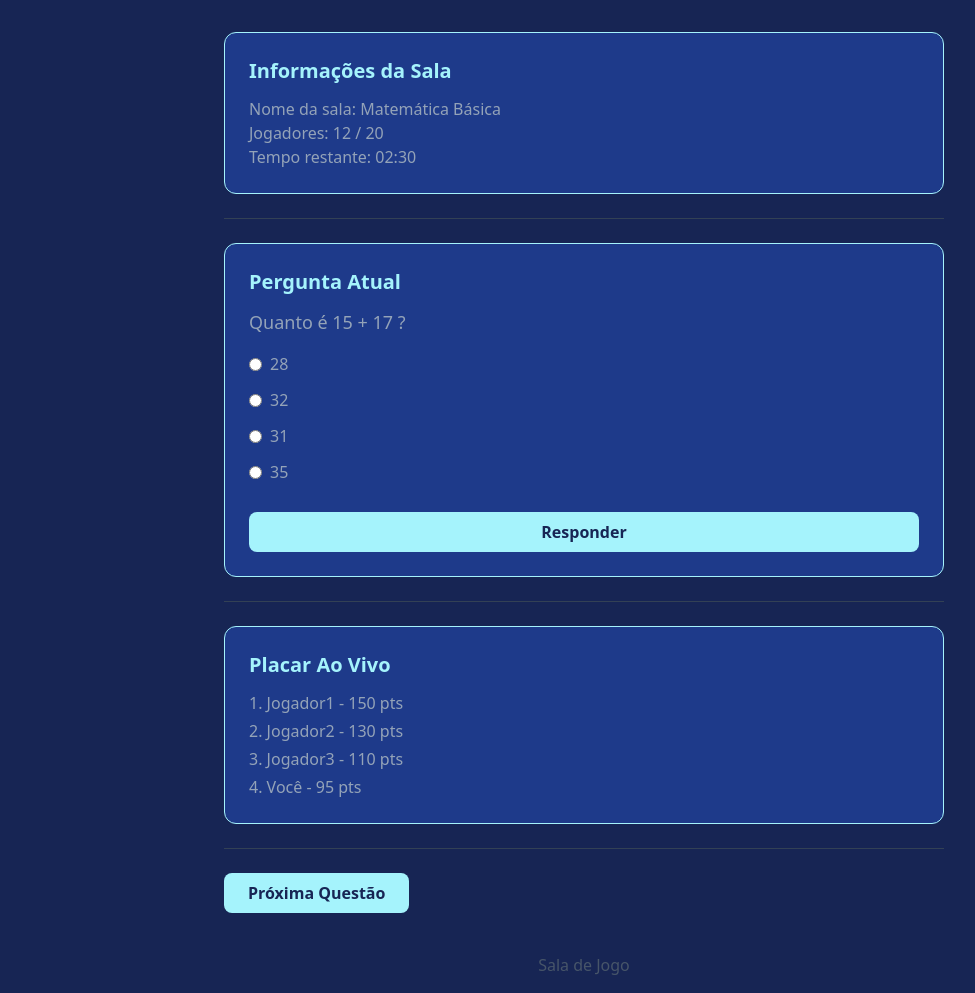
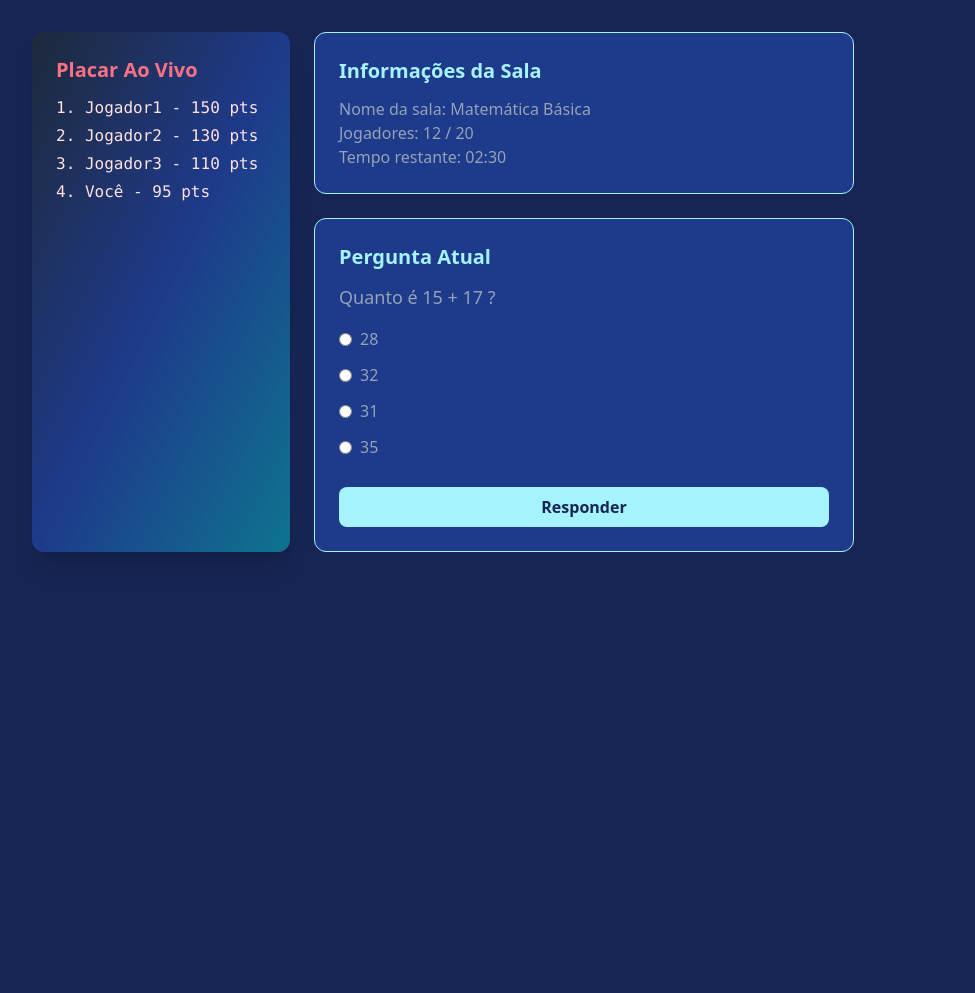
Before and after one commit to NinPierre/project-kahoot-matematica, a Flask app: template templates/SaladeJogo.html in a window 1280 px wide. Shown: the part 124-1117 px from the top of the page, without its empty margins (56-1031 px from the left). After the commit the page ends 677 px from the top, so only its background shows below. Run offline with Flask 3, Linux system fonts and the light colour scheme; the template is opened without the code that fills it, so the values that code supplies are empty; some libraries are stand-ins or nearby versions.

Commit message:
mudando a sala de jogo
so mundando o sala de jogo para deixar mais organizado

```diff
--- a/templates/SaladeJogo.html
+++ b/templates/SaladeJogo.html
@@ -17,12 +17,11 @@
             </a>
 
             <div class="flex gap-2">
-
-                 <button
-                onclick="window.location.href='{{ url_for('home') }}'"
+                <button onclick="window.location.href='{{ url_for('home') }}'"
                     class="inline-block bg-cyan-200 hover:bg-red-500 text-blue-950 font-semibold py-2 px-6 rounded-full transition duration-300">
                     Sair da Sala
                 </button>
+
                 <a href="{{ url_for('login') }}" class="inline-block bg-cyan-200 hover:bg-cyan-300 text-blue-950 font-semibold py-2 px-6 rounded-full transition duration-300">
                     Login
                 </a>
@@ -32,25 +31,33 @@
         <h1 class="text-cyan-200 text-2xl font-bold text-center mt-4">Sala de Matemática</h1>
     </header>
 
-    <main class="max-w-3xl mx-auto mt-8 px-6">
+    <main class="max-w-6xl mx-auto mt-8 px-6 grid grid-cols-1 md:grid-cols-4 gap-6">
 
-        <!-- Informações da partida -->
-        <section class="bg-blue-900 border border-cyan-200 rounded-xl p-6 mb-6">
+        <section class="bg-gradient-to-br from-slate-800 via-blue-900 to-cyan-700 rounded-xl p-6 sticky top-4 shadow-xl">
+    <h2 class="text-rose-400 text-xl font-bold mb-3">Placar Ao Vivo</h2>
+
+    <ol class="list-decimal list-inside flex flex-col gap-1 text-red-100 font-mono">
+        <li>Jogador1 - 150 pts</li>
+        <li>Jogador2 - 130 pts</li>
+        <li>Jogador3 - 110 pts</li>
+        <li>Você - 95 pts</li>
+    </ol>
+</section>
+
+        <div class="md:col-span-2 flex flex-col gap-6">
+
+            <section class="bg-blue-900 border border-cyan-200 rounded-xl p-6">
                 <h2 class="text-cyan-200 text-xl font-bold mb-3">Informações da Sala</h2>
                 <p>Nome da sala: Matemática Básica</p>
                 <p>Jogadores: 12 / 20</p>
                 <p>Tempo restante: 02:30</p>
             </section>
 
-        <hr class="border-slate-700 mb-6">
-
-        <!-- Pergunta -->
-        <section class="bg-blue-900 border border-cyan-200 rounded-xl p-6 mb-6">
+            <section class="bg-blue-900 border border-cyan-200 rounded-xl p-6">
                 <h2 class="text-cyan-200 text-xl font-bold mb-3">Pergunta Atual</h2>
                 <h3 class="text-lg mb-4">Quanto é 15 + 17 ?</h3>
 
                 <form action="#" method="POST" class="flex flex-col gap-3">
-
                     <label class="flex items-center gap-2">
                         <input type="radio" name="questao" value="28"> 28
                     </label>
@@ -71,40 +78,14 @@
                         class="mt-4 bg-cyan-200 text-blue-950 font-bold py-2 rounded-lg hover:bg-cyan-300 transition">
                         Responder
                     </button>
-
                 </form>
             </section>
 
-        <hr class="border-slate-700 mb-6">
+        </div>
 
-        <!-- Placar -->
-        <section class="bg-blue-900 border border-cyan-200 rounded-xl p-6 mb-6">
-            <h2 class="text-cyan-200 text-xl font-bold mb-3">Placar Ao Vivo</h2>
-            <ol class="list-decimal list-inside flex flex-col gap-1">
-                <li>Jogador1 - 150 pts</li>
-                <li>Jogador2 - 130 pts</li>
-                <li>Jogador3 - 110 pts</li>
-                <li>Você - 95 pts</li>
-            </ol>
-        </section>
-
-        <hr class="border-slate-700 mb-6">
-
-        <!-- Controles -->
-        <section class="flex gap-4 mb-10">
-            <button
-                class="bg-cyan-200 text-blue-950 font-bold py-2 px-6 rounded-lg hover:bg-cyan-300 transition">
-                Próxima Questão
-            </button>
-
-
-        </section>
+        <div class="hidden md:block md:col-span-1"></div>
 
     </main>
-
-    <footer class="text-center mb-4 text-slate-600">
-        <p>Sala de Jogo</p>
-    </footer>
 
 </body>
 
```
Lines whose indentation alone changed are shown as unchanged.
